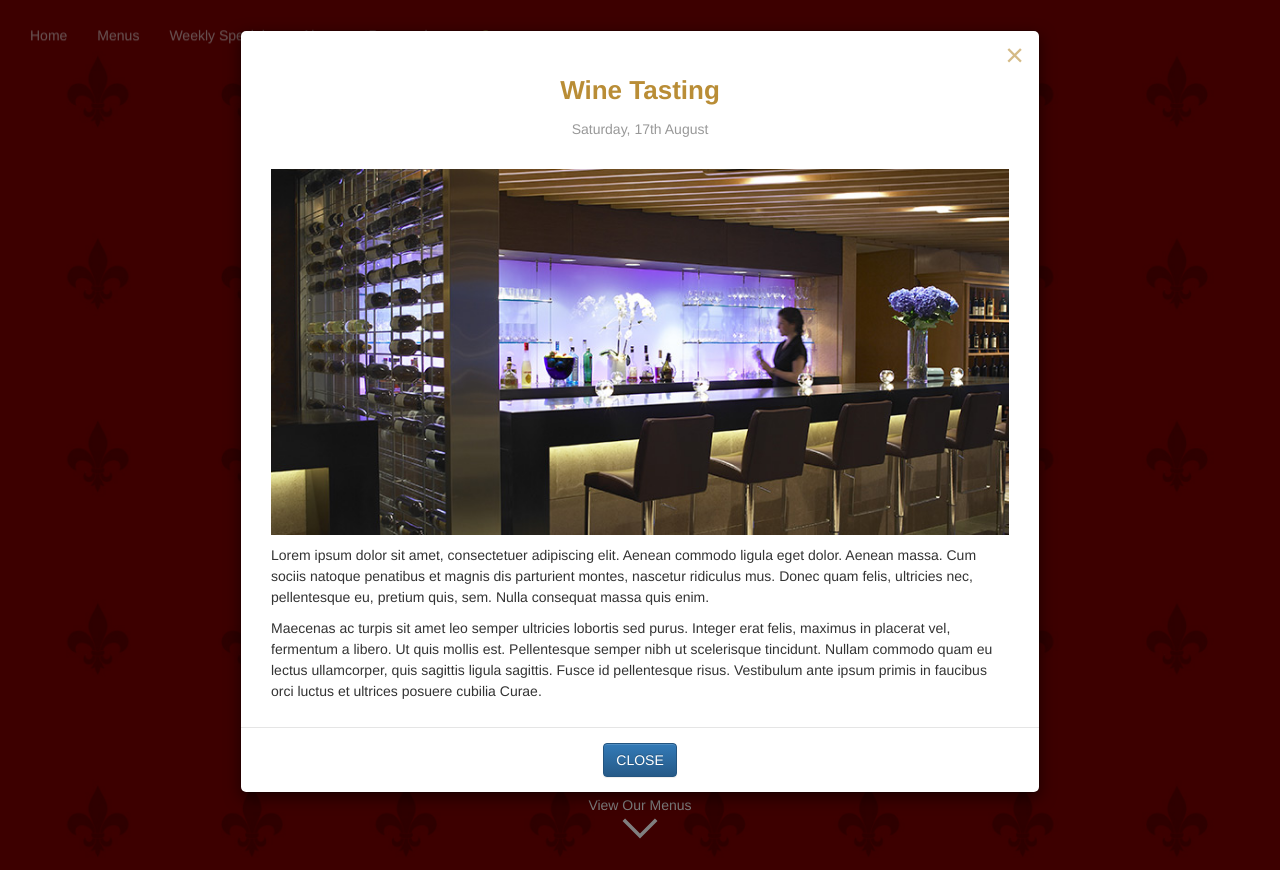
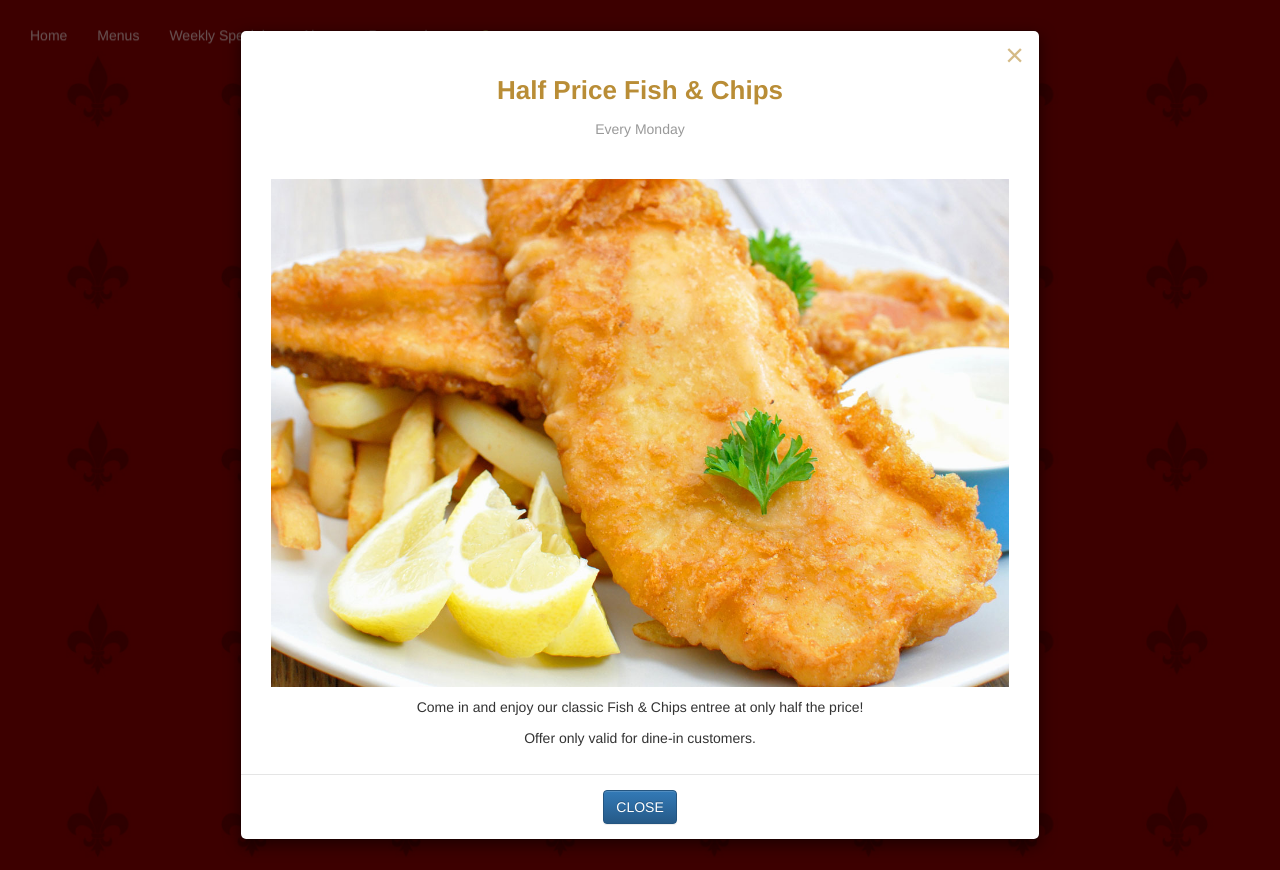
Before and after one commit to wandrews1/parklanetavern, a Flask app: page / in a window 1280 px wide, after a click that opens the changed part. Run offline with Flask 2, Linux system fonts and the light colour scheme; some libraries are stand-ins or nearby versions.

Commit message:
C13: Updated the menus again

```diff
--- a/templates/index.html
+++ b/templates/index.html
@@ -732,14 +732,15 @@
             <div class="modal-content">
                 <div class="modal-header">
                     <button type="button" class="close" data-dismiss="modal" aria-label="Close"><span aria-hidden="true">&times;</span></button>
-                    <h4 class="modal-title text-center" id="mondayModalLabel">Wine Tasting</h4>
-                    <div class="meta text-center">Saturday, 17th August</div>
+                    <h4 class="modal-title text-center" id="mondayModalLabel">Half Price Fish &amp; Chips</h4>
+                    <div class="meta text-center">Every Monday</div>
                 </div><!--//modal-header-->
                 <div class="modal-body">
                     <div class="post">
-                        <p><img class="img-responsive" src="static/images/news/news-1.jpg" alt="" /></p>
-                        <p>Lorem ipsum dolor sit amet, consectetuer adipiscing elit. Aenean commodo ligula eget dolor. Aenean massa. Cum sociis natoque penatibus et magnis dis parturient montes, nascetur ridiculus mus. Donec quam felis, ultricies nec, pellentesque eu, pretium quis, sem. Nulla consequat massa quis enim.</p>
-                        <p>Maecenas ac turpis sit amet leo semper ultricies lobortis sed purus. Integer erat felis, maximus in placerat vel, fermentum a libero. Ut quis mollis est. Pellentesque semper nibh ut scelerisque tincidunt. Nullam commodo quam eu lectus ullamcorper, quis sagittis ligula sagittis. Fusce id pellentesque risus. Vestibulum ante ipsum primis in faucibus orci luctus et ultrices posuere cubilia Curae.</p>
+                        <p><center><img class="img-responsive" src="static/images/fish.jpg" alt="" /></p>
+                        <p>Come in and enjoy our classic Fish &amp; Chips entree at only half the price!</p>
+                        <p>Offer only valid for dine-in customers.</p>
+                        </center>
                     </div>
                 </div><!--//modal-body-->
                 <div class="modal-footer text-center">
@@ -755,15 +756,14 @@
             <div class="modal-content">
                 <div class="modal-header">
                     <button type="button" class="close" data-dismiss="modal" aria-label="Close"><span aria-hidden="true">&times;</span></button>
-                    <h4 class="modal-title text-center" id="wednesdayModalLabel">Cooking Lesson</h4>
-                    <div class="meta text-center">Saturday, 8th July</div>
+                    <h4 class="modal-title text-center" id="wednesdayModalLabel">Steal the Pint Night</h4>
+                    <div class="meta text-center">Every Wednesday</div>
                 </div><!--//modal-header-->
                 <div class="modal-body">
                     <div class="post">
-                        <p><img class="img-responsive" src="static/images/news/news-2.jpg" alt="" /></p>
-                        <p>Lorem ipsum dolor sit amet, consectetuer adipiscing elit. Aenean commodo ligula eget dolor. Aenean massa. Cum sociis natoque penatibus et magnis dis parturient montes, nascetur ridiculus mus. Donec quam felis, ultricies nec, pellentesque eu, pretium quis, sem. Nulla consequat massa quis enim.</p>
-                        <p>Maecenas ac turpis sit amet leo semper ultricies lobortis sed purus. Integer erat felis, maximus in placerat vel, fermentum a libero. Ut quis mollis est. Pellentesque semper nibh ut scelerisque tincidunt. Nullam commodo quam eu lectus ullamcorper, quis sagittis ligula sagittis. Fusce id pellentesque risus. Vestibulum ante ipsum primis in faucibus orci luctus et ultrices posuere cubilia Curae.</p>
-                        <p>Vivamus elementum semper nisi. Aenean vulputate eleifend tellus. Aenean leo ligula, porttitor eu, consequat vitae, eleifend ac, enim. Aliquam lorem ante, dapibus in, viverra quis, feugiat a, tellus. Phasellus viverra nulla ut metus varius laoreet. Quisque rutrum. Aenean imperdiet. Etiam ultricies nisi vel augue. Curabitur ullamcorper ultricies nisi. Nam eget dui. Etiam rhoncus. Maecenas tempus, tellus eget condimentum rhoncus, sem quam semper libero, sit amet adipiscing sem neque sed ipsum.</p>
+                        <p><center><img class="img-responsive" src="static/images/steal.jpg" alt="" /></center></p>
+                        <p>Every week, we are offering a different selection of official glassware for our patrons.</p>
+                        <p>$5 glasses / Half-price Bottles of wine are also available.</p>
                     </div>
                 </div><!--//modal-body-->
                 <div class="modal-footer text-center">
@@ -786,7 +786,7 @@
 
                 <div class="modal-body">
                     <div class="post">
-                        <p><img class="img-responsive" src="static/images/news/news-3.jpg" alt="" /></p>
+                        <p><center><img class="img-responsive" src="static/images/beer.jpg" alt="" /></center></p>
                         <p>Enjoy any one of our premium draft beers for only $5!</p>
                         <p>$6 Pizzas! Quattro Formaggio or Pepperoni Pizza options only. Add 4 for $4 Buffalo Chicken Strips with purchase of pizza.</p>
                         <p>Sláinte, Prost, Cheers!</p>
@@ -815,7 +815,7 @@
 
                 <div class="modal-body">
                     <div class="post">
-                        <p><img class="img-responsive" src="static/images/news/news-3.jpg" alt="" /></p>
+                        <p><center><img class="img-responsive" src="static/images/dj.jpg" alt="" /></center></p>
                         <p>Enjoy any one of our premium draft beers for only $5!</p>
                         <p>$6 Pizzas! Quattro Formaggio or Pepperoni Pizza options only. Add 4 for $4 Buffalo Chicken Strips with purchase of pizza.</p>
                         <p>Sláinte, Prost, Cheers!</p>
@@ -838,15 +838,15 @@
 
                 <div class="modal-header">
                     <button type="button" class="close" data-dismiss="modal" aria-label="Close"><span aria-hidden="true">&times;</span></button>
-                    <h4 class="modal-title text-center" id="sundayModalLabel">DRAFT NIGHT</h4>
-                    <div class="meta text-center">Every Thursday</div>
+                    <h4 class="modal-title text-center" id="sundayModalLabel">SUNDAY BLOODY SUNDAY</h4>
+                    <div class="meta text-center">Every Sunday</div>
                 </div><!--//modal-header-->
 
                 <div class="modal-body">
                     <div class="post">
-                        <p><img class="img-responsive" src="static/images/news/news-3.jpg" alt="" /></p>
-                        <p>Enjoy any one of our premium draft beers for only $5!</p>
-                        <p>$6 Pizzas! Quattro Formaggio or Pepperoni Pizza options only. Add 4 for $4 Buffalo Chicken Strips with purchase of pizza.</p>
+                        <p><center><img class="img-responsive" src="static/images/bloody.jpg" alt="" /></center></p>
+                        <p>Bloody Mary and Mimosa bar available until 2pm</p>
+                        <p>Come in and design your own masterpiece with all of your favorite fixin's!</p>
                         <p>Sláinte, Prost, Cheers!</p>
                     </div>
                 </div><!--//modal-body-->
@@ -1101,6 +1101,10 @@
                 </div><!--//modal-header-->
 
                 <div class="modal-body" align="center">
+
+
+
+
                     <table class="table">
                         <tbody>
 
```
Also changed, not shown: static/images/beer.jpg (added), static/images/bloody.jpg (added), static/images/dj.jpg (added), static/images/fish.jpg (added), static/images/steal.jpg (added).
